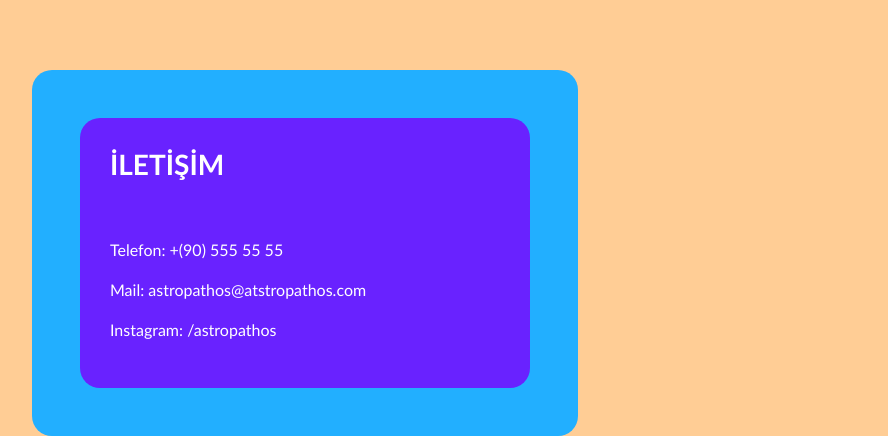
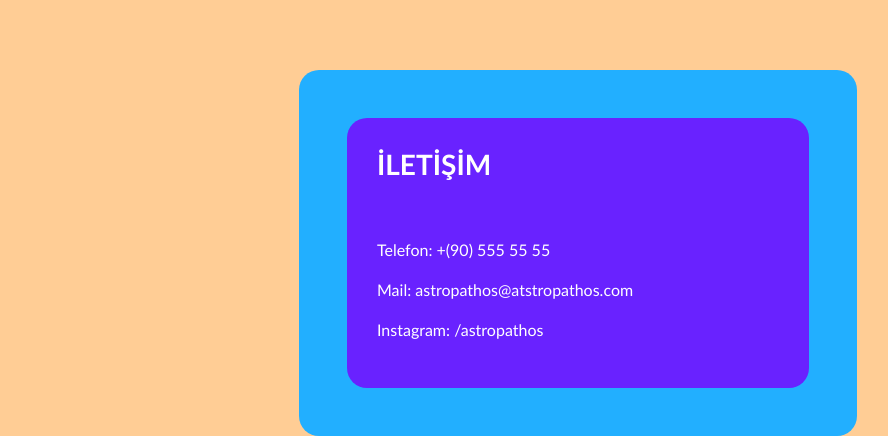
Before and after one commit to aysellunlu/astro-pathos, a React (Create React App) app: page / in a window 1280 px wide. Shown: the part 4911-5347 px from the top of the page, without its empty margins (62-950 px from the left). Built offline with nearby package versions, Linux system fonts and the light colour scheme; a web font is replaced by a local one.

Commit message:
add eslint, babel

```diff
--- a/src/Components/BlueBox.js
+++ b/src/Components/BlueBox.js
@@ -2,12 +2,12 @@ import React, { useState } from "react";
 import Data from "../Datas/contactData.json";
 
 const BlueBox = () => {
-  const [data, setData] = useState(Data);
+  const [data] = useState(Data);
   return (
-    <div>
+    <div className="row justify-content-center">
       {data &&
         data.map((item) => (
-          <div className="blue-box col-6 p-5">
+          <div className="blue-box col-md-6 p-5">
             <div className="first-purple-box">
               <div className="row">
                 <div className="box-title mb-5">
@@ -15,7 +15,7 @@ const BlueBox = () => {
                     <b>İLETİŞİM</b>
                   </h3>
                 </div>
-                <div className="col">
+                <div className="col-sm-8 col-lg-12">
                   <div className="box-text mb-3">Telefon: {item.phone}</div>
                   <div className="box-text mb-3">Mail: {item.mail}</div>
                   <div className="box-text mb-3">
--- a/src/Components/GreenBox.js
+++ b/src/Components/GreenBox.js
@@ -3,7 +3,7 @@ import { Image } from "react-bootstrap";
 import AstroMap from "../assets/img/astromap.webp";
 import Data from "../Datas/blogData.json";
 const GreenBox = () => {
-  const [data, setData] = useState(Data);
+  const [data] = useState(Data);
   return (
     <div>
       {data &&
--- a/src/Components/PurpleBox.js
+++ b/src/Components/PurpleBox.js
@@ -4,12 +4,12 @@ import AstroMap from "../assets/img/astromap.webp";
 import Data from "../Datas/newsData.json";
 
 const PurpleBox = () => {
-  const [data, setData] = useState(Data);
+  const [data] = useState(Data);
   return (
     <div>
       {data &&
         data.map((item) => (
-          <div className="row col-12 mb-5 pb-5">
+          <div className="row col-md-12 mb-5 pb-5">
             <div className="col-lg-6 col-sm-12" key={item.id}>
               <div className="first-purple-box text-left">
                 <div className="blue-box text-left mb-4">
```
Also changed, not shown: .babelrc (added), 1 other file (tests, documents, lock files or other folders).
